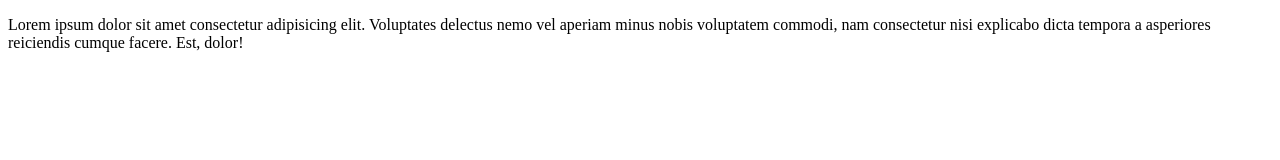
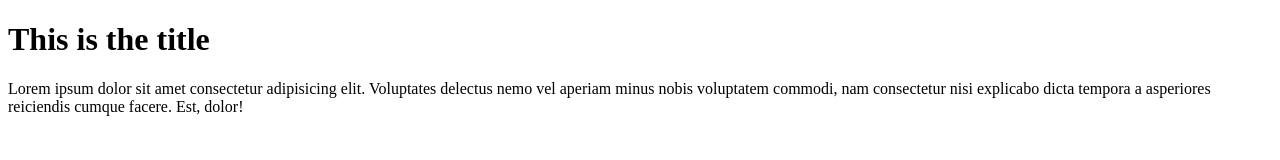
Before and after one commit to booleanaVillegas/git-example-20231, a plain HTML site: page index.html in a window 1280 px wide. Drawn offline with Linux system fonts and the light colour scheme.

Commit message:
changed the title for index html

```diff
--- a/index.html
+++ b/index.html
@@ -7,8 +7,10 @@
     <title>Document</title>
 </head>
 <body>
+    <h1>This is the title</h1>
     <p>
         Lorem ipsum dolor sit amet consectetur adipisicing elit. Voluptates delectus nemo vel aperiam minus nobis voluptatem commodi, nam consectetur nisi explicabo dicta tempora a asperiores reiciendis cumque facere. Est, dolor!
     </p>
+
 </body>
 </html>
```
